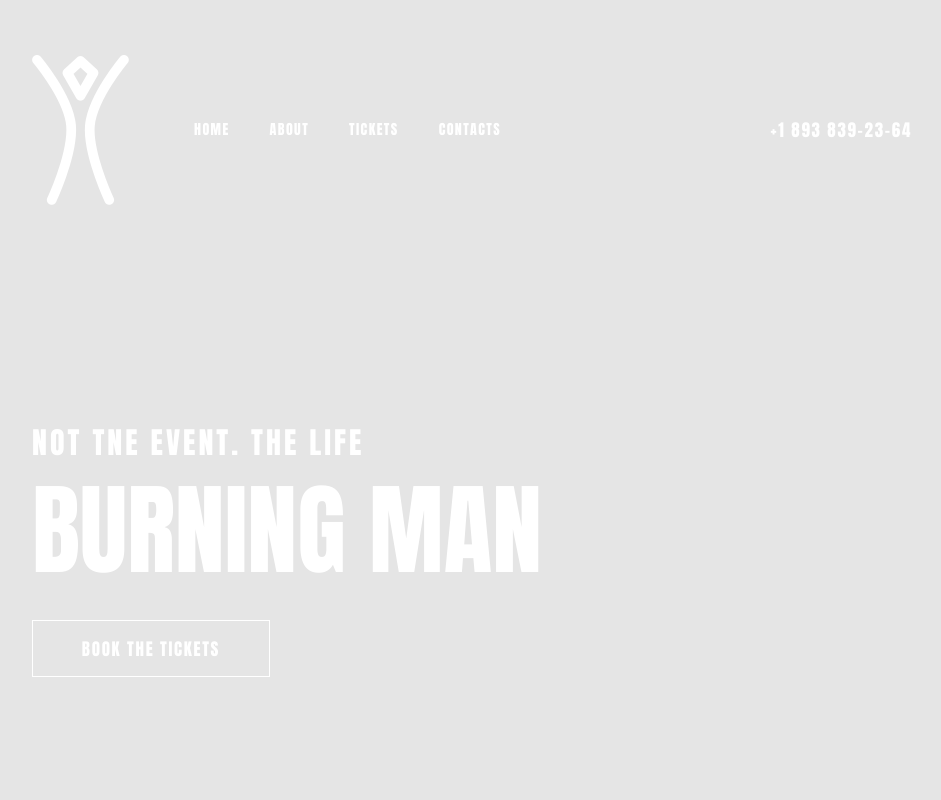
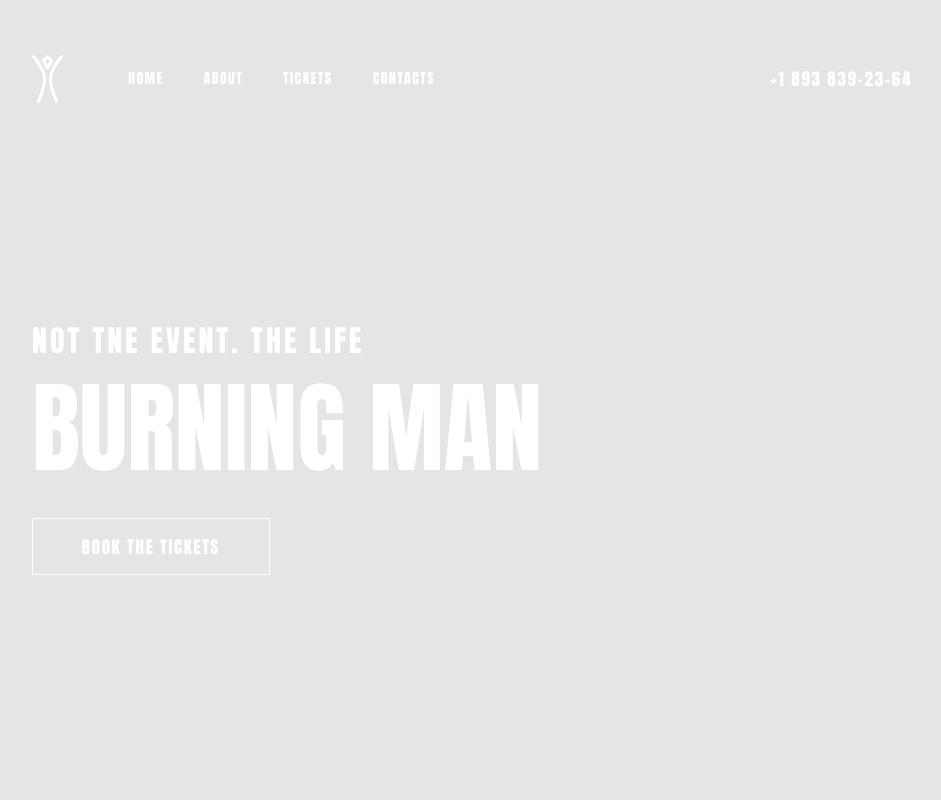
Before and after one commit to LeolazShepard/Burning-MAN, a plain HTML site: page index.html in a window 1280 px wide. Shown: the top 800 px of the page, without its empty margins (168-1109 px from the left). Drawn offline with nearby package versions, Linux system fonts and the light colour scheme.

Commit message:
Fixed a few bugs

```diff
--- a/scss/style.scss
+++ b/scss/style.scss
@@ -31,6 +31,10 @@ header{
             align-items: center;
             .logoImg{
                 margin-right: 65px;
+                & img{
+                    width: 31px;
+                    height: 48px;
+                }
             }
             .navMenu{
                 letter-spacing: 0.1em;
```
Also changed, not shown: css/style.css.
